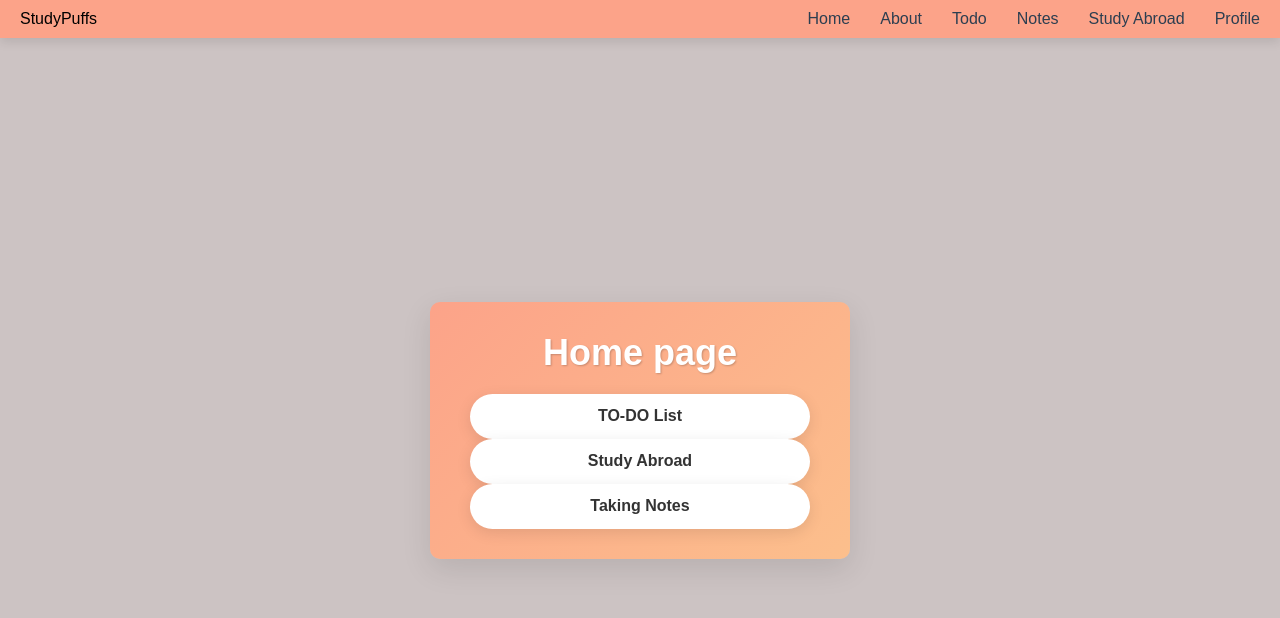
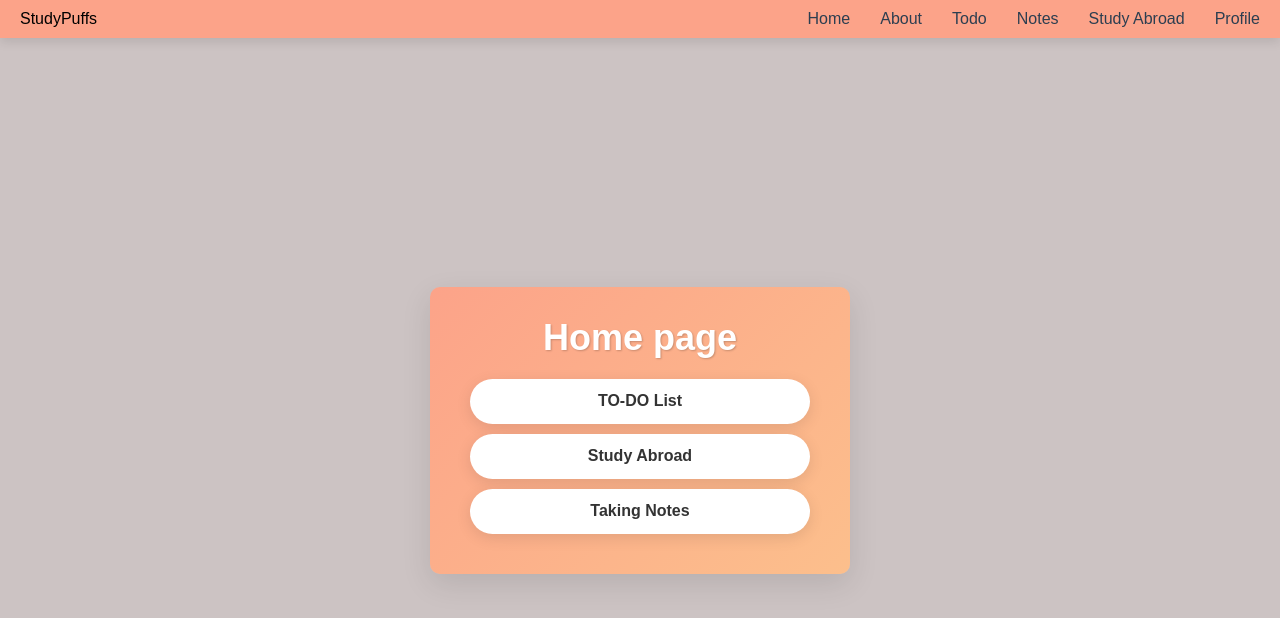
Before and after one commit to Rowaida-Ali/fatayat_elkwa, a React (Create React App) app in the folder frontend/login/: page /home in a window 1280 px wide. Shown: the top 618 px of the page. Built offline with nearby package versions, Linux system fonts and the light colour scheme.

Commit message:
Navbar and Profile

```diff
--- a/frontend/login/src/components/Homepage/homepage.css
+++ b/frontend/login/src/components/Homepage/homepage.css
@@ -31,6 +31,7 @@
     font-size: 16px;
     color: #333;
     font-weight: 700;
+    margin-bottom: 10px;
 }
 
 .home button:hover {
--- a/frontend/login/src/components/Navbar/Navbar.jsx
+++ b/frontend/login/src/components/Navbar/Navbar.jsx
@@ -7,7 +7,7 @@
     <nav className="navbar">
       <div className="name">StudyPuffs</div>
       <ul className="navbar-links">
-        <li><Link to="/">Home</Link></li>
+        <li><Link to="/Home">Home</Link></li>
         <li><Link to="/aboutpage">About</Link></li>
         <li><Link to="todo">Todo</Link></li>
         <li><Link to="/notes">Notes</Link></li>
```
Also changed, not shown: 1 other file (tests, documents, lock files or other folders).
